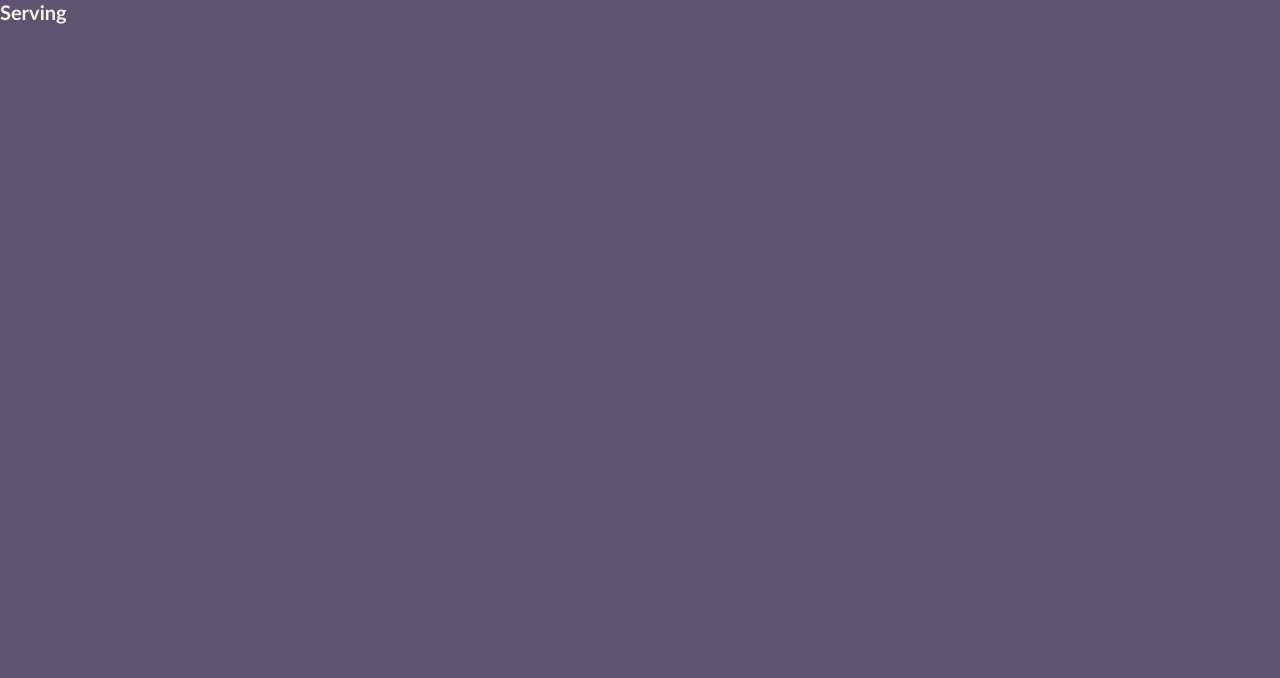
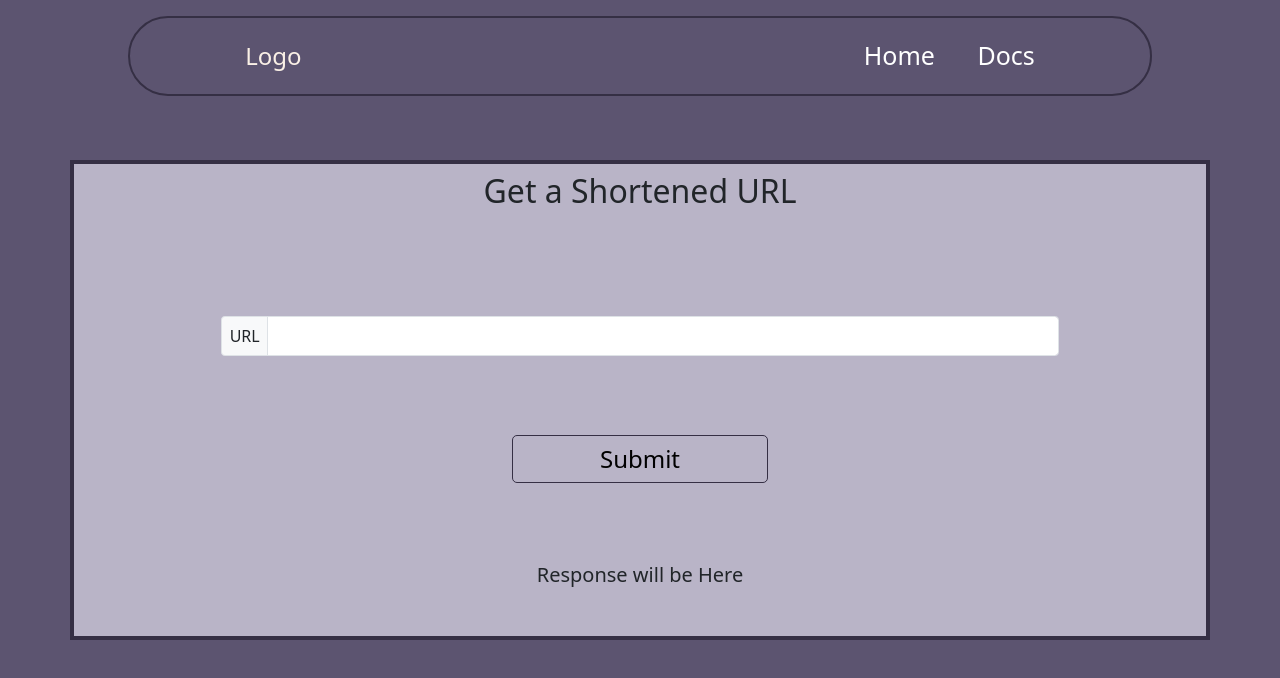
Before and after one commit to NucleoFusion/football-api-serve, a plain HTML site: page static/service.html in a window 1280 px wide. Drawn offline with nearby package versions, Linux system fonts and the light colour scheme; files that its build step writes are made by us from their sources.

Commit message:
Adding Service Page

```diff
--- /dev/null
+++ b/static/service.css
@@ -0,0 +1,177 @@
+* {
+  margin: 0;
+  padding: 0;
+  box-sizing: border-box;
+  text-decoration: none;
+  border: none;
+  outline: none;
+  font-family: "Gill Sans", "Gill Sans MT", Calibri, "Trebuchet MS", sans-serif;
+}
+html {
+  font-size: 62.5%;
+}
+body {
+  width: 100%;
+  height: auto;
+  overflow-x: hidden;
+  background-color: #5c5470 !important;
+  color: #faf0e6;
+
+  overflow-x: hidden;
+}
+header {
+  margin-top: 2vh;
+  position: fixed;
+  top: 0;
+  left: 0;
+  width: 80vw;
+  padding: 0 9%;
+  background-color: #5c5470;
+  display: flex;
+  justify-content: space-between;
+  align-items: center;
+  z-index: 100;
+  border: 2px solid #352f44;
+  border-radius: 300px;
+  height: 10vh;
+  margin-left: 10vw;
+}
+
+.nav a {
+  font-size: 3vh;
+  text-decoration: none !important;
+}
+
+.logo {
+  font-size: 3vh;
+  /* color: #b74b4b; */
+  color: #faf0e6;
+  font-weight: 800;
+  cursor: pointer;
+  transition: 0.5s ease;
+  text-decoration: none !important;
+}
+.logo:hover {
+  transform: scale(1.1);
+}
+
+nav a {
+  font-size: 2.5rem;
+  color: white;
+  margin-left: 4rem;
+  font-weight: 500;
+  transition: 0.3s ease;
+  border-bottom: 3px solid transparent;
+  text-decoration: none !important;
+}
+
+nav a:hover,
+nav a.active {
+  color: #b9b4c7;
+  border-bottom: 3px solid #352f44;
+}
+
+@media (max-width: 995px) {
+  nav {
+    position: absolute;
+    top: 100%;
+    right: 0;
+    width: 40%;
+    border-left: 3px solid #b74b4b;
+    border-bottom: 3px solid #b74b4b;
+    padding: 1rem solid;
+    /* background-color: #161616; */
+    border-top: 0.1rem solid rgba(0, 0, 0, 0.1);
+  }
+}
+
+.container {
+  width: 50vw;
+  height: 60vh;
+
+  border: solid #352f44 4px;
+
+  background-color: #b9b4c7;
+
+  margin-top: 20vh;
+  margin-left: 25vw;
+
+  display: grid;
+  grid-template-columns: 1fr;
+  grid-template-rows: 1fr 2fr 1fr;
+}
+
+.container form {
+  width: 100%;
+  height: 100%;
+
+  display: grid;
+  grid-template-rows: 1fr 1fr;
+  grid-template-columns: 1fr;
+
+  justify-content: center;
+  align-items: center;
+}
+
+form > div {
+  height: 100%;
+  width: 75% !important;
+
+  margin-left: 12.5%;
+}
+
+form > div:first-child {
+  height: 5vh;
+}
+
+.container > h1 {
+  text-align: center;
+
+  font-size: 4vh;
+
+  margin-top: 1vh;
+}
+
+.oswald {
+  font-family: "Oswald", system-ui;
+  font-optical-sizing: auto;
+  font-weight: 300;
+  font-style: normal;
+}
+
+form > div:not(:first-child) {
+  display: grid;
+  justify-content: center;
+  align-items: center;
+}
+
+form > div > button {
+  width: 20vw;
+  height: 6vh;
+
+  font-size: 3vh;
+  /* margin-left: 10vw; */
+
+  border: #352f44 1px solid;
+  background-color: transparent;
+
+  border-radius: 5px;
+
+  transition: all 0.3s ease-in-out;
+}
+
+form > div > button:hover {
+  background-color: #352f44;
+  color: #faf0e6;
+}
+
+.response {
+  display: grid;
+
+  justify-content: center;
+  align-items: center;
+}
+
+.response h3 {
+  font-size: 2.5vh;
+}
--- a/static/service.html
+++ b/static/service.html
@@ -3,10 +3,60 @@
   <head>
     <meta charset="UTF-8" />
     <meta name="viewport" content="width=device-width, initial-scale=1.0" />
-    <link rel="stylesheet" href="./styles/index.css" />
+    <link rel="stylesheet" href="service.css" />
+    <link
+      href="https://cdn.jsdelivr.net/npm/bootstrap@5.3.3/dist/css/bootstrap.min.css"
+      rel="stylesheet"
+      integrity="sha384-QWTKZyjpPEjISv5WaRU9OFeRpok6YctnYmDr5pNlyT2bRjXh0JMhjY6hW+ALEwIH"
+      crossorigin="anonymous"
+    />
     <title>ShortIt!</title>
   </head>
   <body>
-    <h1>Serving</h1>
+    <header>
+      <a href="./index.html" class="logo oswald">Logo</a>
+      <nav>
+        <a href="./index.html" class="oswald" aria-disabled="true">Home</a>
+        <a href="./docs.html" class="oswald">Docs</a>
+      </nav>
+    </header>
+    <div class="container">
+      <h1 class="oswald">Get a Shortened URL</h1>
+      <form>
+        <div class="input-group mb-3">
+          <span
+            class="input-group-text oswald"
+            id="inputGroup-sizing-default"
+            style="font-size: 2vh"
+            >URL</span
+          >
+          <input
+            style="font-size: 1.75vh"
+            type="text"
+            class="form-control"
+            aria-label="Sizing example input"
+            aria-describedby="inputGroup-sizing-default"
+            name="url"
+          />
+        </div>
+        <div><button type="submit" class="oswald">Submit</button></div>
+      </form>
+      <div class="response">
+        <h3 class="oswald">Response will be Here</h3>
+      </div>
+    </div>
   </body>
+  <script src="https://cdn.jsdelivr.net/npm/axios/dist/axios.min.js"></script>
+  <script
+    src="https://cdn.jsdelivr.net/npm/bootstrap@5.3.3/dist/js/bootstrap.bundle.min.js"
+    integrity="sha384-YvpcrYf0tY3lHB60NNkmXc5s9fDVZLESaAA55NDzOxhy9GkcIdslK1eN7N6jIeHz"
+    crossorigin="anonymous"
+  ></script>
+  <script
+    src="https://cdnjs.cloudflare.com/ajax/libs/jquery/3.7.1/jquery.min.js"
+    integrity="sha512-v2CJ7UaYy4JwqLDIrZUI/4hqeoQieOmAZNXBeQyjo21dadnwR+8ZaIJVT8EE2iyI61OV8e6M8PP2/4hpQINQ/g=="
+    crossorigin="anonymous"
+    referrerpolicy="no-referrer"
+  ></script>
+  <script src="service.js"></script>
 </html>
--- /dev/null
+++ b/static/service.js
@@ -0,0 +1,14 @@
+$(function () {
+  $("form").submit(async function (event) {
+    event.preventDefault();
+
+    const url = $("input[name='url']").val();
+    const result = await axios.get(
+      `https://url-shortner-h8in.onrender.com/get/endpoint?url=${url}`
+    );
+
+    $(".response > h3").text(result.data);
+
+    console.log(result.data);
+  });
+});
```
